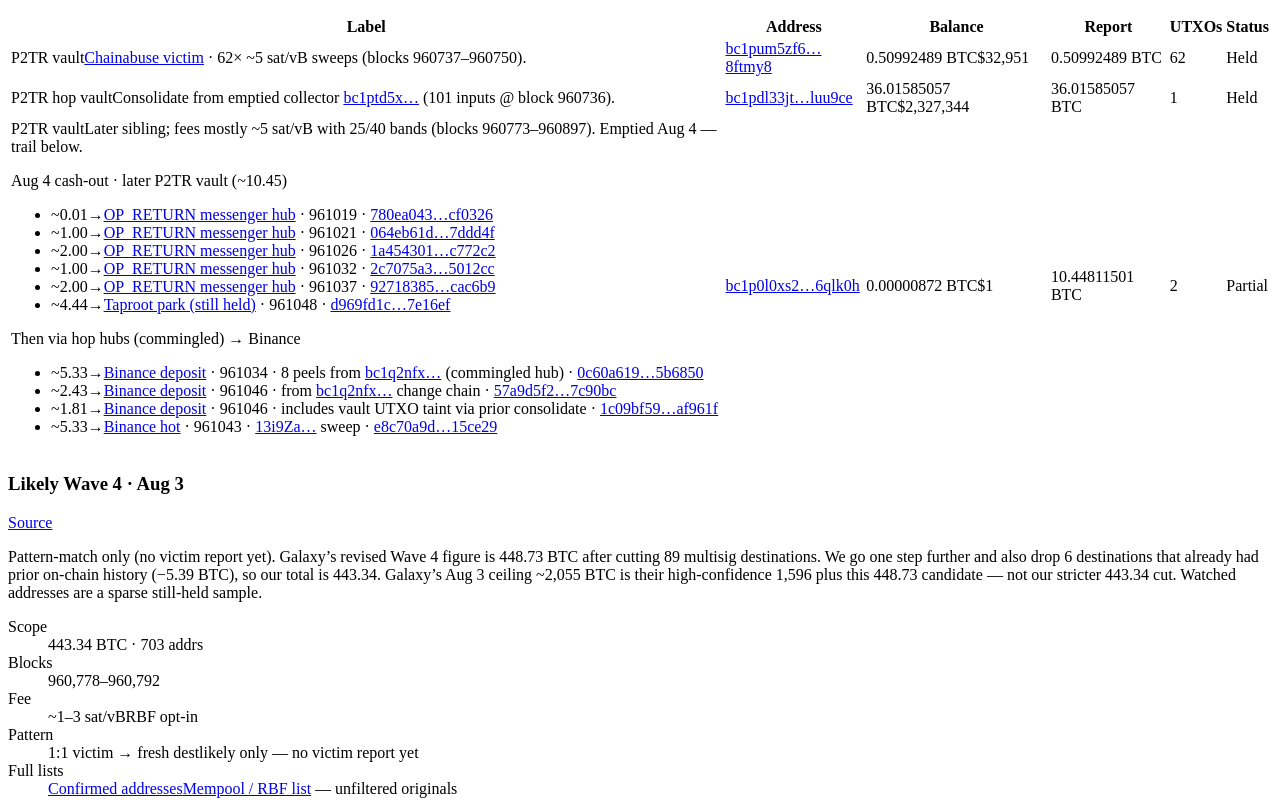
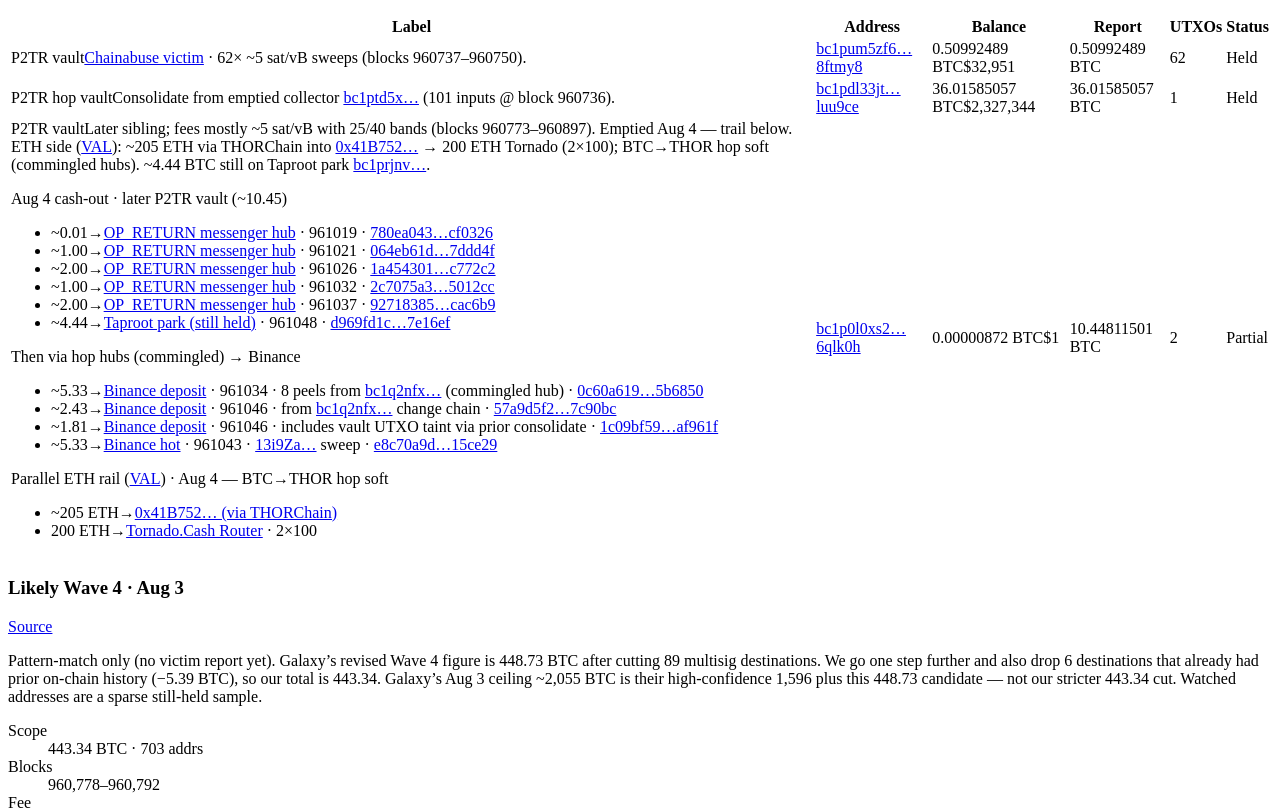
Before and after one commit to SamSamskies/coldcard-hack-tracker, a React (Vite) app: page / in a window 1280 px wide. Shown: the part 6040-6850 px from the top of the page. Built offline with nearby package versions, Linux system fonts and the light colour scheme; no server answers; the HTML template or start-up script is replaced by a standard one.

Commit message:
feat: add VAL reference and details for P2TR later-vault ETH cashout in incident documentation and address list

```diff
--- a/src/components/AddressList.tsx
+++ b/src/components/AddressList.tsx
@@ -584,6 +584,49 @@ function P2trLaterVaultCashout() {
             </span>
           </li>
         ))}
+      </ul>
+      <p className="cashout-flow-sublabel">
+        Parallel ETH rail (
+        <a
+          className="note-link"
+          href="https://x.com/osint_based/status/2084913457921429800"
+          target="_blank"
+          rel="noreferrer"
+        >
+          VAL
+        </a>
+        ) · Aug 4 — BTC→THOR hop soft
+      </p>
+      <ul className="addr-peels">
+        <li>
+          <span className="addr-peel-amt">~205 ETH</span>
+          <span className="cashout-arrow" aria-hidden="true">
+            →
+          </span>
+          <a
+            className="note-link"
+            href="https://etherscan.io/address/0x41B7529a411EeA979a8d468bdEBd36b0ad703268"
+            target="_blank"
+            rel="noreferrer"
+          >
+            0x41B752… (via THORChain)
+          </a>
+        </li>
+        <li>
+          <span className="addr-peel-amt">200 ETH</span>
+          <span className="cashout-arrow" aria-hidden="true">
+            →
+          </span>
+          <a
+            className="note-link"
+            href="https://etherscan.io/address/0xd90e2f925DA726b50C4Ed8D0Fb90Ad053324F31b"
+            target="_blank"
+            rel="noreferrer"
+          >
+            Tornado.Cash Router
+          </a>
+          <span> · 2×100</span>
+        </li>
       </ul>
     </div>
   );
--- a/src/data/incident.ts
+++ b/src/data/incident.ts
@@ -386,6 +386,11 @@ export const SOURCES = [
     url: 'https://x.com/KevinKelbie/status/2084294469126361372',
   },
   {
+    label: 'VAL · P2TR later-vault ETH rail',
+    note: 'Aug 5: later P2TR vault cash-out — ~205 ETH via THORChain into 0x41B752… → 200 ETH Tornado Cash (2×100). Same Kelbie later vault (bc1p0l0…), not a new cluster; BTC→THOR amount/path soft through commingled hubs. ~4.44 BTC still parked on bc1prjnv….',
+    url: 'https://x.com/osint_based/status/2084913457921429800',
+  },
+  {
     label: 'Evan Schoenberg',
     note: 'Evening July 31 low-fee (~2 sat/vB) sweeps into a separate vault; Aug 1 hop consolidation (incl. delayed ~0.19 BTC) raised the watched cluster to ~1.20 BTC.',
     url: 'https://x.com/evands/status/2083505832587587945',
@@ -576,7 +581,7 @@ export const CORE_HOLDING_ADDRESSES: readonly HoldingAddress[] = [
     label: 'P2TR vault',
     reportBtc: P2TR_WAVE.laterVaultBtc,
     clusterId: 'p2tr-aug1',
-    note: 'Later sibling; fees mostly ~5 sat/vB with 25/40 bands (blocks 960773–960897). Emptied Aug 4 — trail below.',
+    note: 'Later sibling; fees mostly ~5 sat/vB with 25/40 bands (blocks 960773–960897). Emptied Aug 4 — trail below. ETH side ([VAL](https://x.com/osint_based/status/2084913457921429800)): ~205 ETH via THORChain into [0x41B752…](https://etherscan.io/address/0x41B7529a411EeA979a8d468bdEBd36b0ad703268) → 200 ETH Tornado (2×100); BTC→THOR hop soft (commingled hubs). ~4.44 BTC still on Taproot park [bc1prjnv…](address:bc1prjnvz77lhd3t6kdxt34x4yzgwu4qfdgyges8h6qhwldj60z5mcqs7pprpr).',
   },
   {
     address: 'bc1q05g20l8k0tqjks9sq73mqgqx48pmw2cknju0ml',
```
Also changed, not shown: .cursor/skills/coldcard-hack-research/reference.md.
